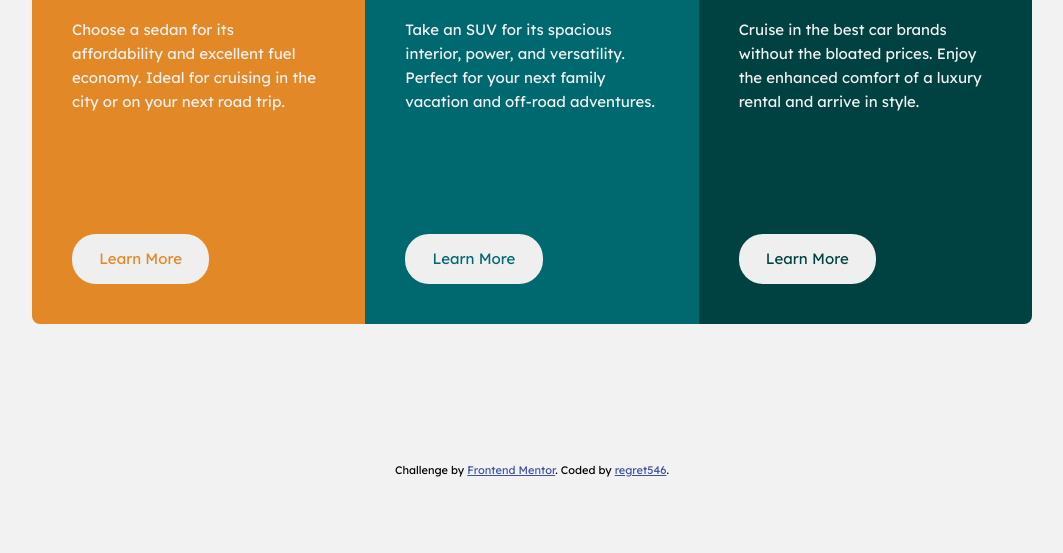
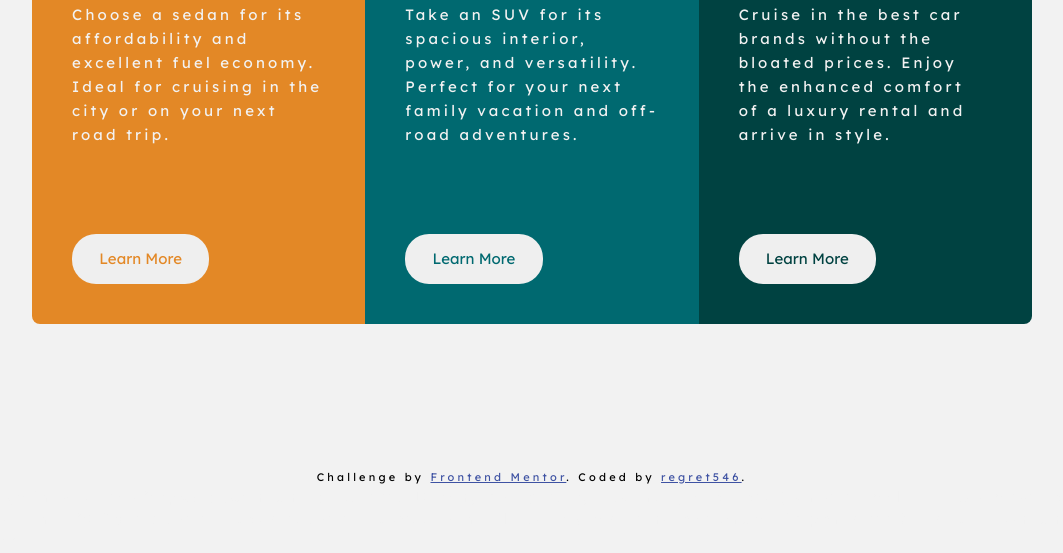
Before and after one commit to regret546/3-column-preview-card-component-main, a plain HTML site: page index.html in a window 1280 px wide. Shown: the part 331-884 px from the top of the page, without its empty margins (108-1171 px from the left). Before the commit the page ends 808 px from the top, so only its background shows below. Drawn offline with Linux system fonts and the light colour scheme.

Commit message:
final product

```diff
--- a/style.css
+++ b/style.css
@@ -98,7 +98,7 @@ body {
   font-family: var(--ff--primary);
   font-size: var(--fs--base);
   font-weight: var(--fw--regular);
-  line-height: 0.2rem;
+  letter-spacing: 0.2rem;
 }
 
 .content {
@@ -121,18 +121,15 @@ body {
     height: 100vh;
     margin: 0;
   }
-
   .cars__preview {
     grid-template-columns: repeat(3, 1fr);
     max-width: 1000px;
   }
-
   .btn__sedan,
   .btn__suvs,
   .btn__luxury {
     margin-top: 5rem !important;
   }
-
   .cars__content {
     height: 300px;
   }
```
Also changed, not shown: index.html (+5 -0 lines).
